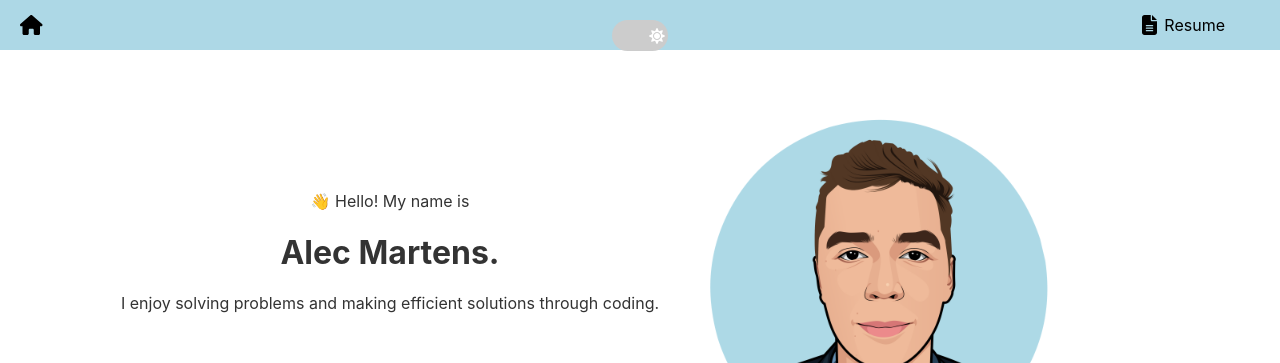
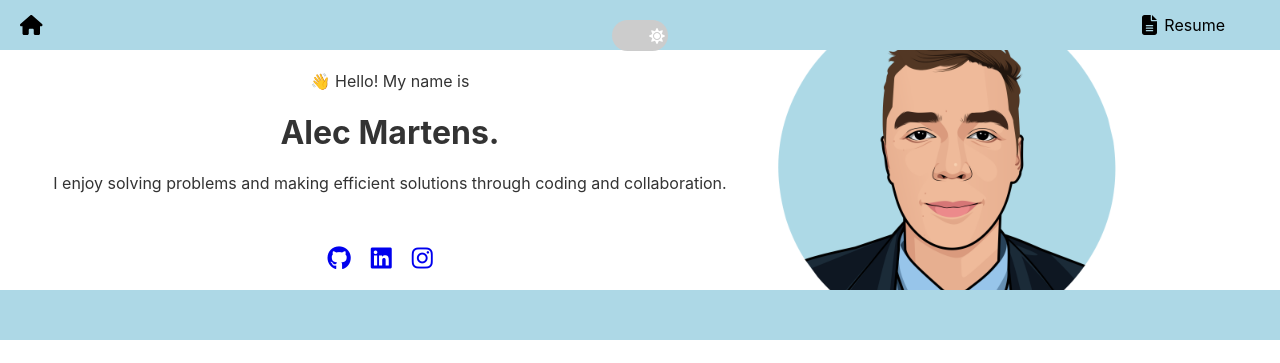
Before and after one commit to alecmartens/personal-website, a React (Create React App) app: page / in a window 1280 px wide. Shown: the top 363 px of the page. Built offline with nearby package versions, Linux system fonts and the light colour scheme; no server answers.

Commit message:
Fixed sizing on intro page and added intropage.css

```diff
--- a/src/App.css
+++ b/src/App.css
@@ -32,17 +32,17 @@
   height: auto; /* Maintain aspect ratio */
 }
 
-.intro-page {
+/* .intro-page {
   display: flex;
   justify-content: center;
   align-items: center;
-  height: 60vh; /* Example height for demonstration */
+  height: 60vh;
 }
 
 .intro-container {
   display: flex;
   align-items: center;
-}
+} */
 
 .text {
   flex: 1; /* Take up remaining space */
--- a/src/components/homepage.js
+++ b/src/components/homepage.js
@@ -15,7 +15,7 @@ const HomePage = ({ isDarkMode, setIsDarkMode }) => {
         showHomeButton
         showResumeButton
         showDarkModeButton
-      />{" "}
+      />
       <IntroPage />
       <Spacer height="50px" isDarkMode={isDarkMode} /> <ProjectsPage />
       <Spacer height="50px" isDarkMode={isDarkMode} /> <AboutMePage />
--- a/src/components/intropage.js
+++ b/src/components/intropage.js
@@ -1,6 +1,6 @@
 import React from "react";
 import Logo from "./logo";
-import DarkModeToggle from "./darkmodetoggle";
+import "../styles/intropage.css"
 
 const IntroPage = () => {
   return (
@@ -11,7 +11,7 @@ const IntroPage = () => {
           <h1>Alec Martens.</h1>
           <p>
             I enjoy solving problems and making efficient solutions through
-            coding.
+            coding and collaboration.
           </p>
           <br></br>
           <div className="social-links">
--- /dev/null
+++ b/src/styles/intropage.css
@@ -0,0 +1,13 @@
+.intro-page {
+    display: flex;
+    justify-content: center;
+    align-items: center;
+    height: 30vh;
+    /* height: 100vh;
+    width: 100vw; */
+  }
+
+  .intro-container {
+    display: flex;
+    align-items: center;
+  }
```
